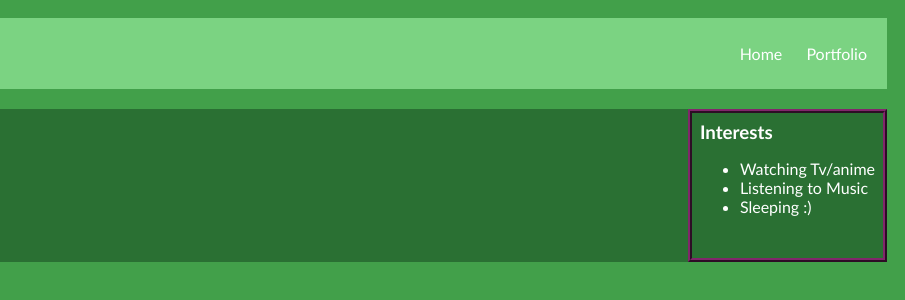
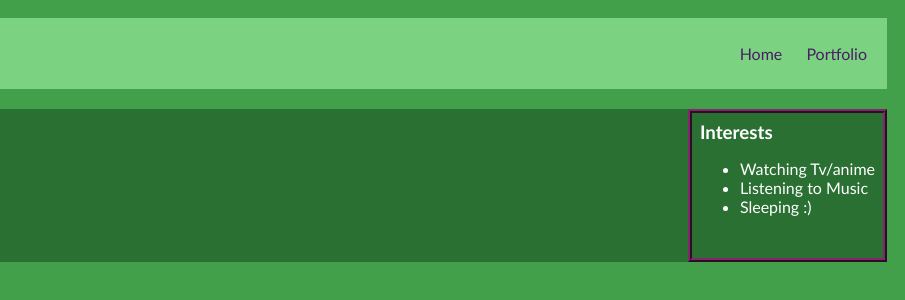
Before and after one commit to JalonLollis/JalonLollis.github.io, a plain HTML site: page index.html in a window 1280 px wide. Shown: the full height of the page, 375-1280 px from the left. Drawn offline with Linux system fonts and the light colour scheme.

Commit message:
add index.html file

```diff
--- a/index.html
+++ b/index.html
@@ -38,7 +38,7 @@
     }
     a {
         text-decoration: none;
-        color: #fff;
+        color: rgb(74, 29, 100);
     }
 
     /* main container area beneath menu */
```
